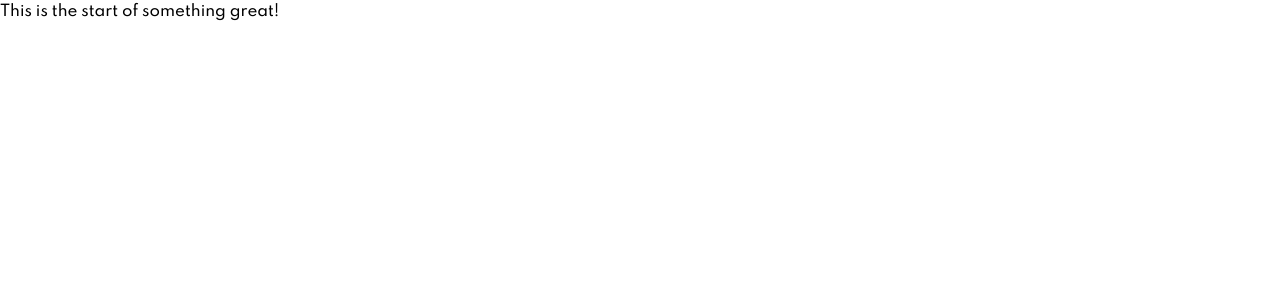
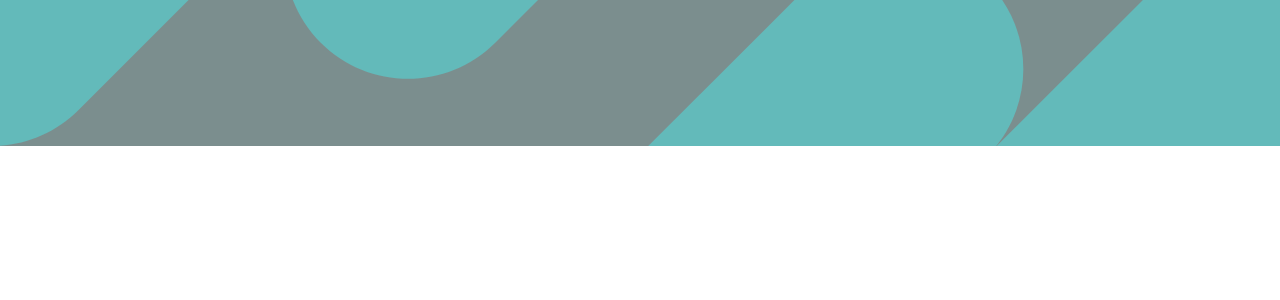
Before and after one commit to justAdevTV/job-listings-page, a Next.js app: page / in a window 1280 px wide. Shown: the top 300 px of the page. Built offline with nearby package versions, Linux system fonts and the light colour scheme.

Commit message:
Banner - Added banner component

```diff
--- /dev/null
+++ b/components/Banner/Banner.js
@@ -0,0 +1,18 @@
+import { _Banner } from "./banner.styles";
+
+function Banner() {
+  return (
+    <_Banner
+      src="/bg-header-desktop.svg"
+      srcset="
+          /bg-header-mobile.svg   550w,
+            /bg-header-desktop.svg 1500w
+          "
+      sizes="(max-width: 600px) 550px,
+            1500px"
+      alt="header banner image"
+    />
+  );
+}
+
+export default Banner;
--- /dev/null
+++ b/components/Banner/banner.styles.js
@@ -0,0 +1,10 @@
+import styled from "styled-components";
+
+const _Banner = styled.img`
+  width: 100%;
+  max-height: 15.6rem;
+
+  background-color: ${({ theme }) => theme.colors.darkGray1};
+`;
+
+export { _Banner };
--- /dev/null
+++ b/components/Banner/index.js
@@ -0,0 +1,3 @@
+import Banner from "./Banner";
+
+export default Banner;
--- a/components/index.js
+++ b/components/index.js
@@ -1,3 +1,4 @@
 import AppProvider from "./AppProvider";
+import Banner from "./Banner";
 
-export { AppProvider };
+export { AppProvider, Banner };
--- a/pages/index.js
+++ b/pages/index.js
@@ -1,5 +1,7 @@
+import { Banner } from "../components";
+
 function Home() {
-  return "This is the start of something great!";
+  return <Banner></Banner>;
 }
 
 export default Home;
```
